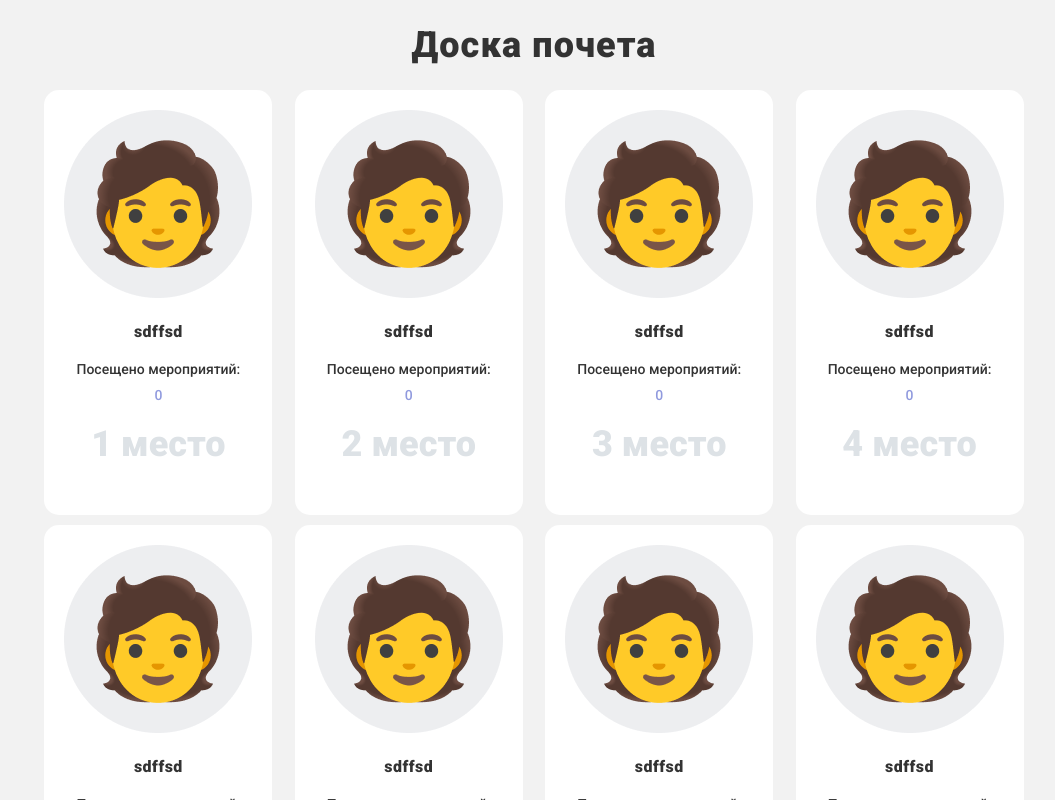
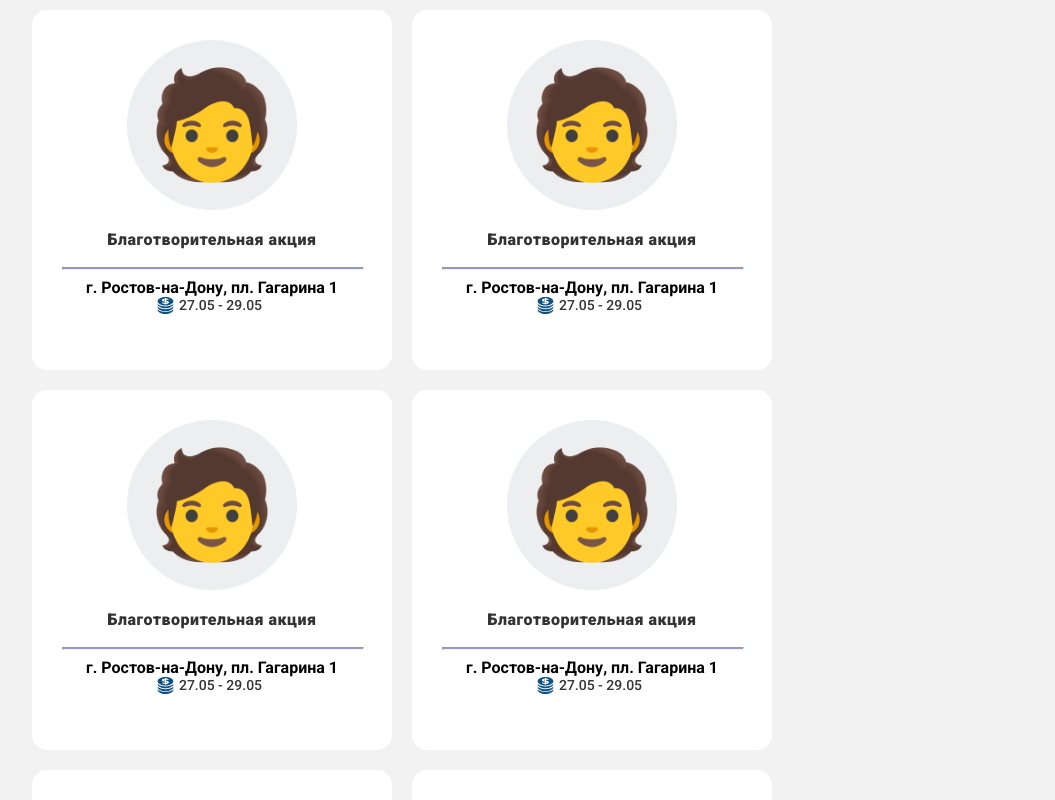
Before and after one commit to FreeBetSocial/cityhack11_06, a React (Vite) app: page / in a window 1280 px wide. Shown: the top 800 px of the page, without its empty margins (106-1161 px from the left). Built offline with nearby package versions, Linux system fonts and the light colour scheme.

Commit message:
маркет

```diff
--- a/src/App.jsx
+++ b/src/App.jsx
@@ -3,13 +3,15 @@ import News from "./components/news/news";
 import View from "./components/View/view";
 import ManPan from "./components/ManPan/manpan";
 import Dash from "./components/DashBoard/dash"
+import Market from "./components/Market/market";
 
 const App = ()=>{
     return (
         <div>
+            <Market/>
             {/* <News/> */}
             {/* <View/> */}
-            <Dash/>
+            {/* <Dash/> */}
             {/* <ManPan/> */}
             {/* <Profile/> */}
         </div>
--- a/src/components/DashBoard/dash.module.scss
+++ b/src/components/DashBoard/dash.module.scss
@@ -20,7 +20,7 @@
             border-radius: 15px;
             padding: 20px;
             margin-bottom: 10px;
-            min-width: 250px
+            min-width: 250px;
             img{
                 width: 200px;
             }
--- a/src/components/ItemCard/itemCard.jsx
+++ b/src/components/ItemCard/itemCard.jsx
@@ -1,7 +1,7 @@
 import classes from "./itemcard.module.scss"
 
 
-const ItemCard = ({item})=>{
+const ItemCard = ({type="",item})=>{
     return (
         <div className={classes.ItemCard}>
             <div className={classes.itemImg} style={{
@@ -9,7 +9,20 @@ const ItemCard = ({item})=>{
             }}></div>
             <h2>{item.title}</h2>
             <hr/>
-            <div>
+            {type=="market"&&<strong>{item.desc}</strong>}
+
+            {type=="market"&&<div>
+                <svg width="17" height="17" viewBox="0 0 17 17" fill="none" xmlns="http://www.w3.org/2000/svg">
+                <path d="M8.50062 9.51255C5.02889 9.51255 2.08367 8.39001 0.617188 6.71211V7.05013C0.650604 9.37316 4.1869 11.2688 8.50062 11.2688C12.7601 11.2688 16.3699 9.32502 16.3837 7.02416V6.71191C14.9174 8.38981 11.9722 9.51255 8.50062 9.51255Z" fill="#0D5185"/>
+                <path d="M8.50062 12.2644C5.03711 12.2644 2.08617 11.138 0.617188 9.45801V9.907C0.650604 12.2298 4.1869 14.1255 8.50062 14.1255C12.7601 14.1255 16.3699 12.1817 16.3837 9.88103V9.46012C14.9164 11.1401 11.9689 12.2644 8.50062 12.2644Z" fill="#0D5185"/>
+                <path d="M8.50062 15.1218C5.03711 15.1218 2.08617 13.9954 0.617188 12.3154V12.7808C0.650604 15.104 4.1869 16.9997 8.50062 16.9997C12.7601 16.9997 16.3699 15.0559 16.3837 12.7551V12.3175C14.9164 13.9975 11.9689 15.1218 8.50062 15.1218Z" fill="#0D5185"/>
+                <path d="M10.1564 5.35858C10.1564 5.21039 10.0743 5.09847 9.91041 5.02247C9.74635 4.94647 9.49505 4.88936 9.15625 4.85059V5.84538C9.82294 5.78885 10.1564 5.62652 10.1564 5.35858Z" fill="#0D5185"/>
+                <path d="M7.0941 3.50111C7.26599 3.57883 7.52685 3.63881 7.87634 3.681V2.66504C7.4839 2.69332 7.21252 2.75059 7.06166 2.83693C6.91116 2.92343 6.83594 3.03192 6.83594 3.16234C6.83591 3.31073 6.92185 3.42359 7.0941 3.50111Z" fill="#0D5185"/>
+                <path d="M8.50062 8.51612C12.7739 8.51612 16.3837 6.56629 16.3837 4.25795C16.3837 1.94984 12.7739 0 8.50062 0C4.22737 0 0.617188 1.94984 0.617188 4.25798C0.617188 6.56629 4.2274 8.51612 8.50062 8.51612ZM5.26188 2.59383C5.39116 2.41222 5.57641 2.25522 5.81857 2.12289C6.06054 1.99073 6.35501 1.88398 6.70184 1.80262C7.04864 1.72165 7.43997 1.66512 7.87519 1.63323V1.08838H9.15778V1.61776C9.55022 1.6317 9.94955 1.66093 10.3556 1.70484C10.7614 1.74934 11.134 1.81006 11.4726 1.88742V2.93511C10.6445 2.75863 9.873 2.66011 9.15778 2.63872V3.8134C9.49658 3.84873 9.83136 3.89551 10.1621 3.95357C10.4929 4.01182 10.7885 4.09623 11.0494 4.20756C11.3101 4.3187 11.5224 4.46423 11.6866 4.64414C11.8505 4.82386 11.9326 5.05491 11.9326 5.33719C11.9326 5.78885 11.6918 6.14348 11.2109 6.40073C10.7295 6.65837 10.0452 6.81878 9.15795 6.88217V7.42722H7.87535V6.90873C7.34844 6.89803 6.8525 6.86728 6.38729 6.81612C5.92227 6.76492 5.53649 6.69351 5.2298 6.60184V5.56505C5.43969 5.61452 5.64382 5.65766 5.84282 5.69491C6.04182 5.73177 6.24596 5.76346 6.45584 5.79002C6.66553 5.81657 6.88612 5.83757 7.11739 5.8536C7.34828 5.86946 7.60113 5.87918 7.87538 5.88263V4.72378C7.53697 4.69208 7.20086 4.64872 6.86742 4.59411C6.53379 4.5395 6.23415 4.45756 5.96793 4.34814C5.70171 4.2389 5.48533 4.09395 5.3188 3.91426C5.15189 3.73454 5.0688 3.50157 5.0688 3.21588C5.06864 2.98263 5.133 2.77563 5.26188 2.59383Z" fill="#0D5185"/>
+                </svg>
+                <p>{item.price}</p>
+            </div>}
+            {type==""&&<div>
                 <svg width="19" height="19" viewBox="0 0 19 19" fill="none" xmlns="http://www.w3.org/2000/svg">
                     <path d="M9.49929 0C5.62805 0 2.47852 3.14948 2.47852 7.02077C2.47852 10.7688 8.87898 18.5092 9.15144 18.8368C9.23739 18.9402 9.36484 19 9.49929 19C9.63368 19 9.76119 18.9402 9.84714 18.8368C10.1197 18.5091 16.5201 10.7688 16.5201 7.02077C16.5201 3.14948 13.3706 0 9.49929 0ZM9.49929 17.8297C8.93176 17.121 7.75261 15.6112 6.58577 13.8851C4.49071 10.7861 3.38328 8.41242 3.38328 7.02077C3.38328 3.64836 6.12694 0.904762 9.49929 0.904762C12.8716 0.904762 15.6153 3.64836 15.6153 7.02077C15.6153 8.41236 14.5079 10.786 12.4128 13.8851C11.2459 15.6112 10.0668 17.121 9.49929 17.8297Z" fill="#3D7199"/>
                     <path d="M11.8008 12.9057C11.5938 12.7658 11.3126 12.8203 11.1727 13.0273C10.5623 13.931 9.87839 14.8781 9.1401 15.8424C8.98822 16.0407 9.02586 16.3247 9.22425 16.4765C9.30628 16.5394 9.40297 16.5698 9.49893 16.5698C9.63489 16.5698 9.76939 16.5087 9.85842 16.3924C10.6076 15.414 11.302 14.4523 11.9224 13.5338C12.0623 13.3268 12.0079 13.0456 11.8008 12.9057Z" fill="#3D7199"/>
@@ -17,8 +30,8 @@ const ItemCard = ({item})=>{
                 </svg>
                 <p>{item.location}</p>
 
-            </div>
-            <div>
+            </div>}
+            {type==""&&<div>
                 <svg width="15" height="15" viewBox="0 0 15 15" fill="none" xmlns="http://www.w3.org/2000/svg">
                     <path d="M0.937513 0H14.0625C14.58 0 15 0.419529 15 0.937513V14.0625C15 14.58 14.58 15 14.0625 15H0.937513C0.420012 14.9999 0 14.58 0 14.0625V0.937513C0 0.419529 0.420012 0 0.937513 0Z" fill="#EDEEF0"/>
                     <path d="M14.0625 0H0.937513C0.420012 0 0 0.419529 0 0.937513V3.28124H14.9999V0.937513C14.9999 0.419529 14.58 0 14.0625 0Z" fill="#3D7199"/>
@@ -28,7 +41,7 @@ const ItemCard = ({item})=>{
                     <path d="M14.0625 14.0625H0.937513C0.420012 14.0625 0 13.6425 0 13.125V14.0625C0 14.58 0.420012 15 0.937513 15H14.0625C14.58 15 15 14.58 15 14.0625V13.125C14.9999 13.6425 14.58 14.0625 14.0625 14.0625Z" fill="#C4C4C4"/>
                 </svg>
                 <p>{item.date}</p>
-            </div>
+            </div>}
         </div>
     )
 }
--- /dev/null
+++ b/src/components/Market/market.jsx
@@ -0,0 +1,75 @@
+import classes from "./market.module.scss"
+import ItemCard from "../ItemCard/itemCard"
+import avatar_profile  from "../../img/avatar_profile.png"
+
+const markets = [
+    {
+        img:avatar_profile,
+        title:"Благотворительная акция",
+        desc:"г. Ростов-на-Дону, пл. Гагарина 1",
+        price:"27.05 - 29.05",
+        id:""
+    },
+    {
+        img:avatar_profile,
+        title:"Благотворительная акция",
+        desc:"г. Ростов-на-Дону, пл. Гагарина 1",
+        price:"27.05 - 29.05",
+        id:""
+    },
+    {
+        img:avatar_profile,
+        title:"Благотворительная акция",
+        desc:"г. Ростов-на-Дону, пл. Гагарина 1",
+        price:"27.05 - 29.05",
+        id:""
+    },
+    {
+        img:avatar_profile,
+        title:"Благотворительная акция",
+        desc:"г. Ростов-на-Дону, пл. Гагарина 1",
+        price:"27.05 - 29.05",
+        id:""
+    },
+    {
+        img:avatar_profile,
+        title:"Благотворительная акция",
+        desc:"г. Ростов-на-Дону, пл. Гагарина 1",
+        price:"27.05 - 29.05",
+        id:""
+    },
+    {
+        img:avatar_profile,
+        title:"Благотворительная акция",
+        desc:"г. Ростов-на-Дону, пл. Гагарина 1",
+        price:"27.05 - 29.05",
+        id:""
+    },
+    {
+        img:avatar_profile,
+        title:"Благотворительная акция",
+        desc:"г. Ростов-на-Дону, пл. Гагарина 1",
+        price:"27.05 - 29.05",
+        id:""
+    },
+    {
+        img:avatar_profile,
+        title:"Благотворительная акция",
+        desc:"г. Ростов-на-Дону, пл. Гагарина 1",
+        price:"27.05 - 29.05",
+    }
+
+]
+const Market = ()=>{
+    return (
+        <div className="content">
+            <div className={classes.Market}>
+                {markets.map((e,i)=>(
+                    <ItemCard type="market" key={i} item={e}/>
+                ))}
+            </div>
+        </div>
+    )
+}
+
+export default Market;
--- /dev/null
+++ b/src/components/Market/market.module.scss
@@ -0,0 +1,11 @@
+.Market{
+    display: flex;
+    flex-wrap: wrap;
+    flex-direction: row;
+    align-items: center;
+}
+@media  (max-width:950px){
+    .Market{
+        flex-direction: column;
+    }
+}
```
